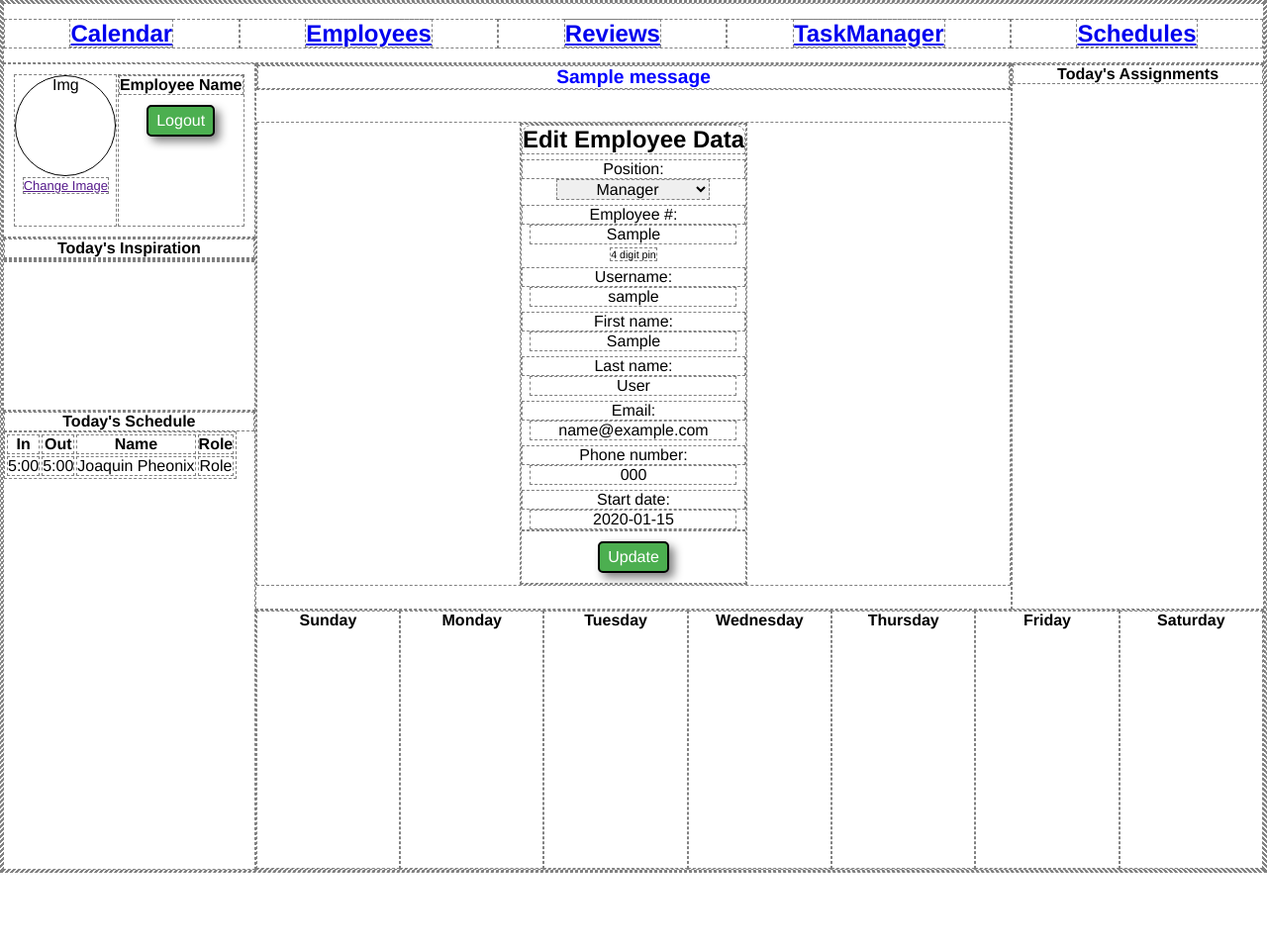
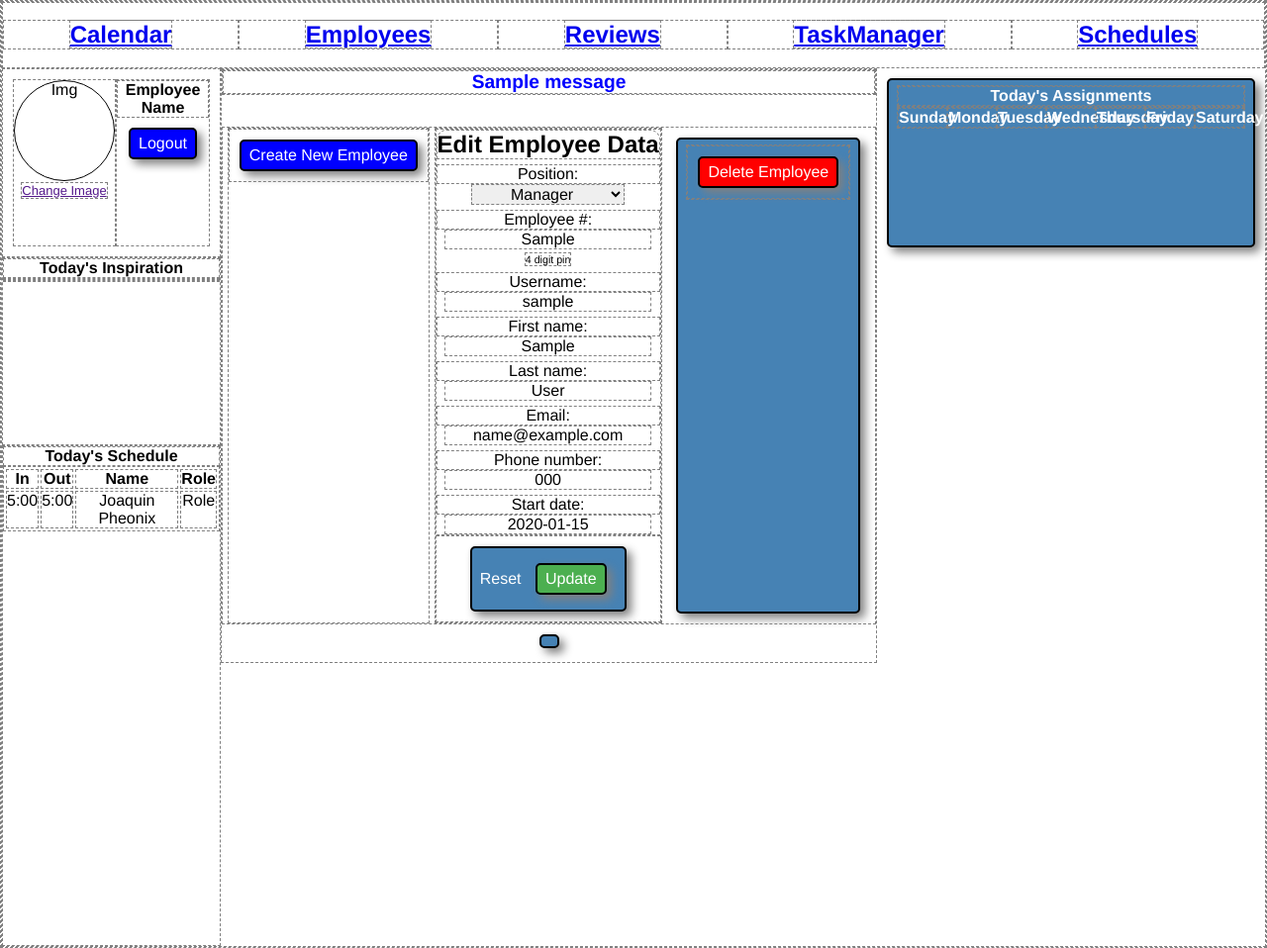
Before and after one commit to NickShore111/TaskManager_Project, a Django app: page /taskmanager/employees/edit/1 in a window 1280 px wide. Shown: the whole page at 99% size. Before the commit the page ends 882 px from the top, so only its background shows below. Run offline with Django 3.2, Linux system fonts and the light colour scheme; tables that the repository leaves empty hold one stand-in row (values such as "Sample post"); one stand-in notice (Sample message) is shown; some libraries are stand-ins or nearby versions.

Commit message:
Added Create and Delete Employee buttons

```diff
--- a/dashboard/static/dashboard/css/main.css
+++ b/dashboard/static/dashboard/css/main.css
@@ -1,9 +1,6 @@
 * {
   /* normalizations */
   vertical-align: baseline;
-  /* font-weight: inherit; */
-  /* font-family: inherit; */
-  /* font-style: inherit; */
   font-size: 100%;
   border: 0 none;
   outline: 0;
@@ -79,3 +76,36 @@
   display: flex;
   justify-content: space-between;
 }
+#error {
+  color: red;
+}
+#success {
+  color: blue;
+}
+.btn:hover {
+  cursor: pointer;
+}
+.btn {
+  margin: 10px;
+  border: 2px solid black;
+  box-shadow: 5px 5px 10px grey;
+  border-radius: 5px;
+  color: white;
+  padding: 5px 8px;
+  text-align: center;
+  text-decoration: none;
+  display: inline-block;
+  font-size: 16px;
+}
+.btn-primary {
+  background-color: blue;
+}
+.btn-success {
+  background-color: #4caf50;
+}
+.btn-warning {
+  background-color: red;
+}
+.btn-secondary {
+  background-color: steelblue;
+}
--- a/dashboard/templates/dashboard/base.html
+++ b/dashboard/templates/dashboard/base.html
@@ -4,21 +4,18 @@
     <meta charset="UTF-8" />
     <meta http-equiv="X-UA-Compatible" content="IE=edge" />
     <meta name="viewport" content="width=device-width, initial-scale=1.0" />
-
     <script src="https://ajax.googleapis.com/ajax/libs/jquery/3.6.0/jquery.min.js"></script>
     <link
       rel="stylesheet"
       href="https://ajax.googleapis.com/ajax/libs/jqueryui/1.12.1/themes/smoothness/jquery-ui.css"
     />
     <script src="https://ajax.googleapis.com/ajax/libs/jqueryui/1.12.1/jquery-ui.min.js"></script>
-
     <title>{% block title %}TaskManager Home{% endblock %}</title>
     {% load static %}
     <link rel="stylesheet" href="{% static 'dashboard/css/main.css' %}" type="text/css" media="screen"/>
     {% block styling %}{% endblock %}
   </head>
-  <body>
-    <div class="container">
+  <body class="container">
     <section class="section-tabs">
       <h1 class="tab"><a href="/taskmanager/events/">Calendar</a></h1>
       <h1 class="tab"><a href="/taskmanager/employees/">Employees</a></h1>
@@ -33,7 +30,7 @@
       </div>
       <div class="emp-name">
         <h2>Employee Name</h2>
-          <button type="submit" action="#">Logout</button>
+        <button type="submit" action="#" class="btn btn-primary">Logout</button>
       </div>
     </section>
     <section class="qotd">
@@ -58,7 +55,16 @@
         </tr>
       </table>
     </section>
-      <main>{% block content%}{% endblock %}</main>
+    <main>
+      <div class="messages">
+        {% if messages %}
+            {% for message in messages %}
+                <h3 {% if message.tags %} class="response-msg" id="{{ message.tags }}"{% endif %}>{{ message }}</h3>
+            {% endfor %}
+        {% endif %}
+      </div>
+      {% block content%}{% endblock %}
+    </main>
     <section class="task-list">
       <h2>Today's Assignments</h2>
     </section>
@@ -71,6 +77,5 @@
       <h3 class="day">Friday</h3>
       <h3 class="day">Saturday</h3>
     </section>
-    </div>
   </body>
 </html>
--- a/employees/static/employees/css/editEmployees.css
+++ b/employees/static/employees/css/editEmployees.css
@@ -11,23 +11,7 @@
   text-align: center;
   font-size: x-large;
 }
-button {
-  margin: 10px;
-  background-color: #4caf50; /* Green */
-  /* background: linear-gradient(to bottom, ##99ff99 0%, ##33cc33 100%) */
-  border: 2px solid black;
-  box-shadow: 5px 5px 10px grey;
-  border-radius: 5px;
-  color: white;
-  padding: 5px 8px;
-  text-align: center;
-  text-decoration: none;
-  display: inline-block;
-  font-size: 16px;
-}
-button:hover {
-  cursor: pointer;
-}
+
 label {
   margin-top: 5px;
   display: block;
@@ -39,12 +23,7 @@
 .response-msg {
   font-size: larger;
 }
-#error {
-  color: red;
-}
-#success {
-  color: blue;
-}
+
 li {
   list-style: none;
 }
--- a/employees/static/employees/js/editEmployees.js
+++ b/employees/static/employees/js/editEmployees.js
@@ -2,21 +2,21 @@
     $("#id_start_date").datepicker({
     dateFormat: "yy-mm-dd",
     });
-    $("#employeeSelect").change(function(e) {
-        console.log("New Employee Selected")
-        var employeeID = $(this).val();
-        console.log(employeeID);
-        $.ajax({
-            method: "GET",
-            url: "display/" + employeeID,
-            success: function(response) {
-                console.log(response);
-                $('#display_employee_info').html(response);
-            },
-            error: function() {
-                $('#display_employee_info').html("");
-            }
-        });
-        return false;
-    })
+    // $("#employeeSelect").change(function(e) {
+    //     console.log("New Employee Selected")
+    //     var employeeID = $(this).val();
+    //     console.log(employeeID);
+    //     $.ajax({
+    //         method: "GET",
+    //         url: "display/" + employeeID,
+    //         success: function(response) {
+    //             console.log(response);
+    //             $('#display_employee_info').html(response);
+    //         },
+    //         error: function() {
+    //             $('#display_employee_info').html("");
+    //         }
+    //     });
+    //     return false;
+    // })
 });
--- a/employees/templates/employees/base_editEmployees.html
+++ b/employees/templates/employees/base_editEmployees.html
@@ -6,27 +6,25 @@
 <script src="{% static 'employees/js/editEmployees.js' %}" type="text/javascript"></script>
 {% endblock %}
 {% block content %}
-    <div class="messages">
-        {% if messages %}
-            {% for message in messages %}
-                <h3 {% if message.tags %} class="response-msg" id="{{ message.tags }}"{% endif %}>{{ message }}</h3>
-            {% endfor %}
-        {% endif %}
-        {% if form.errors %}
-            {% for field in form %}
-                {% for error in field.errors %}
-                    <h4>{{error}}</h4>
-                {% endfor %}
-            {% endfor %}
-        {% endif %}
+<div class="content">
+    <div class="create-btn">
+        <form action="create/" method="GET">
+            <button type="submit" class="btn btn-primary">Create New Employee</button>
+        </form>
     </div>
-<div class="content">
     <div class="editForm">
-        <form action="update" method="POST">
+        <form action="update/{{ employee.pk }}" method="POST">
             <h3 class="box_title">Edit Employee Data</h3>
             {% csrf_token %}
             {{ editEmployeeForm }}<hr>
-            <button type="submit">Update</button>
+            <a href="edit/{{ employee.pk }}" class="btn btn-secondary">Reset</button>
+            <button type="submit" class="btn btn-success">Update</button>
+        </form>
+
+    </div>
+    <div class="delete-btn">
+        <form action="delete/{{ employee.pk }}" method="POST">
+            <button type="submit" class="btn btn-warning">Delete Employee</button>
         </form>
     </div>
 </div>
--- a/employees/urls.py
+++ b/employees/urls.py
@@ -5,6 +5,6 @@
 urlpatterns = [
     path("", views.index, name="index"),
     path("edit/<employeePK>", views.edit, name="edit"),
-    path("update/<employeePK>", views.update, name="update"),
+    path("edit/update/<employeePK>", views.update, name="update"),
     # path("display/<employeePK>", views.view_or_edit, name="view-edit"),
 ]
--- a/employees/views.py
+++ b/employees/views.py
@@ -19,83 +19,27 @@
     }
     return render(request, "employees/base_employees.html", context)
 
-
 def edit(request, employeePK=0):
-    print(employeePK)
     empPk = employeePK
-    print(empPk)
-    if request.method == "GET":
-        employee = Employee.objects.get(pk=empPk)
-        print("employee: ", employee)
-        editEmployeeForm = EmployeeForm(instance=employee)
-        context = {"editEmployeeForm": editEmployeeForm,
-                    "employee": employee}
-        return render(request, "employees/base_editEmployees.html", context)
-    elif request.method == "POST":
-        empPk = employeePK
-        employeeForm = EmployeeForm(request.POST)
-        if employeeForm.is_valid():
-
-            employee = Employee.objects.get(pk=empPk)
-            editEmployee = EmployeeForm(request.POST, instance=employee)
-            editEmployee.save()
-            messages.success(request, "Employee Data Updated Successfully")
-            # context = {"editEmployeeForm": employeeForm,
-            #             "employee": employee}
-
-            return redirect("emloyees:index")
-        else:
-            messages.error(request, "Updated Employee Data Returned Invalid")
-            context = {"editEmployeeForm": employeeForm,
-                        "employee": empPk}
-            return redirect("edit/"+employeePK, context)
+    employee = Employee.objects.get(pk=empPk)
+    print("employee: ", employee)
+    editEmployeeForm = EmployeeForm(instance=employee)
+    context = {"editEmployeeForm": editEmployeeForm,
+                "employee": employee}
+    return render(request, "employees/base_editEmployees.html", context)
 
 def update(request, employeePK):
     empPk = employeePK
     employeeForm = EmployeeForm(request.POST)
     if employeeForm.is_valid():
-
         employee = Employee.objects.get(pk=empPk)
         editEmployee = EmployeeForm(request.POST, instance=employee)
         editEmployee.save()
         messages.success(request, "Employee Data Updated Successfully")
-        # context = {"editEmployeeForm": employeeForm,
-        #             "employee": employee}
-
-        return redirect("emloyees:index")
+        return redirect("employees:index")
     else:
-        messages.error(request, "Updated Employee Data Returned Invalid")
+        messages.error(request, "Updating Employee Data Not Valid")
         context = {"editEmployeeForm": employeeForm,
                     "employee": empPk}
-        return redirect("edit/"+employeePK, context)
-    pass
-
-# def edit(request, employeePK=""):
-#     if request.method == "GET":
-#         displayEmployeeForm = EmployeeForm()
-#         employeeInfo = Employee.objects.get(pk=employeePK)
-#         displayEmployeeForm = EmployeeForm(instance=employeeInfo)
-#         return TemplateResponse(
-#             request,
-#             "employees/base_editEmployees.html",
-#             {"displayEmployeeForm": displayEmployeeForm},
-#         )
-#     elif request.method == "POST":
-#         updateEmployeeForm = EmployeeForm(request.POST)
-#         if updateEmployeeForm.is_valid():
-#             updateEmployeeForm.save()
-#             messages.success(request, "Employee updated successfully")
-#             return redirect("employees:index")
-#         else:
-#             messages.error(request, "Empoyee update info not valid")
-#             context = {"updateEmployeeForm": updateEmployeeForm}
-#             employeeForm = EmployeeForm()
-#             employeeList = Employee.objects.order_by("last_name")
-#             context = {
-#                 "employeeForm": employeeForm,
-#                 "employeeList": employeeList,
-#                 "updateEmployeeForm": updateEmployeeForm,
-#             }
-#             return TemplateResponse(
-#                 request, "employees/base_editEmployees.html", context
-#             )
+        print(empPk)
+        return render(request, "employees/base_editEmployees.html", context)
```
Also changed, not shown: dashboard/static/dashboard/css/dashboard.css (+1 -9 lines), employees/templates/employees/base_employees.html (+2 -7 lines). Lines whose indentation alone changed are shown as unchanged.
